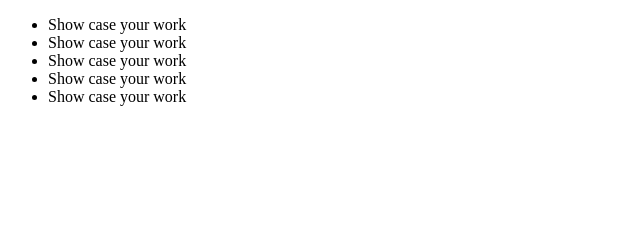
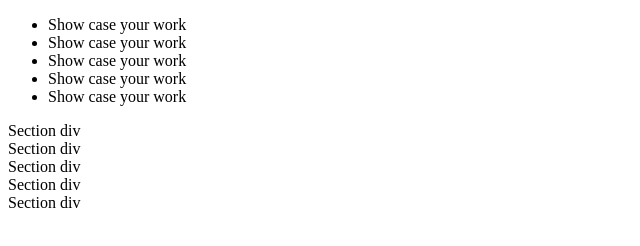
Before and after one commit to Evangel2020/Tail-Wind-Project, a plain HTML site: page index.html in a window 1280 px wide. Shown: the whole page, without its empty margins (0-640 px from the left). Drawn offline with Linux system fonts and the light colour scheme.

Commit message:
modified index.html

```diff
--- a/index.html
+++ b/index.html
@@ -18,5 +18,12 @@
             </ul>
         </nav>
     </header>
+     <section class="section1">
+        <div>Section div</div>
+        <div>Section div</div>
+        <div>Section div</div>
+        <div>Section div</div>
+        <div>Section div</div>
+     </section>
 </body>
 </html>
```
